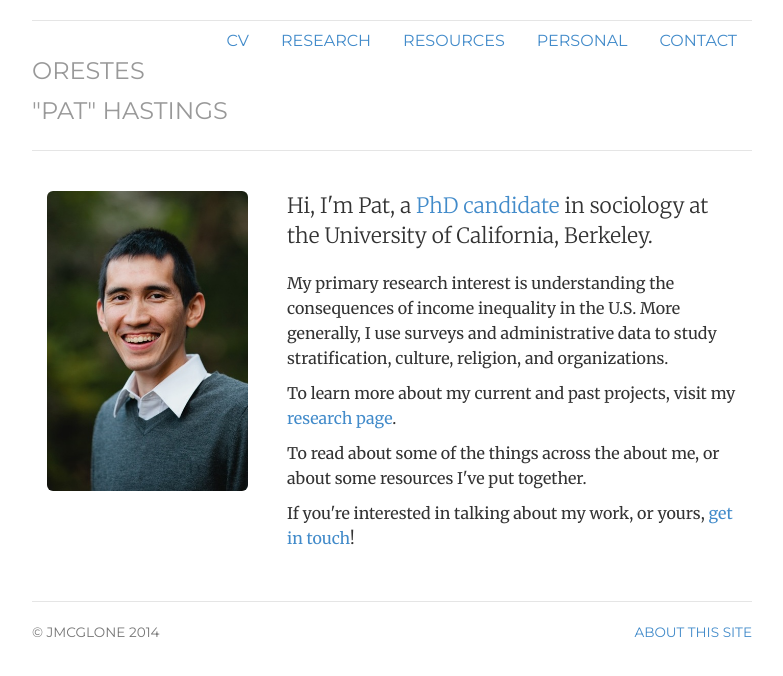
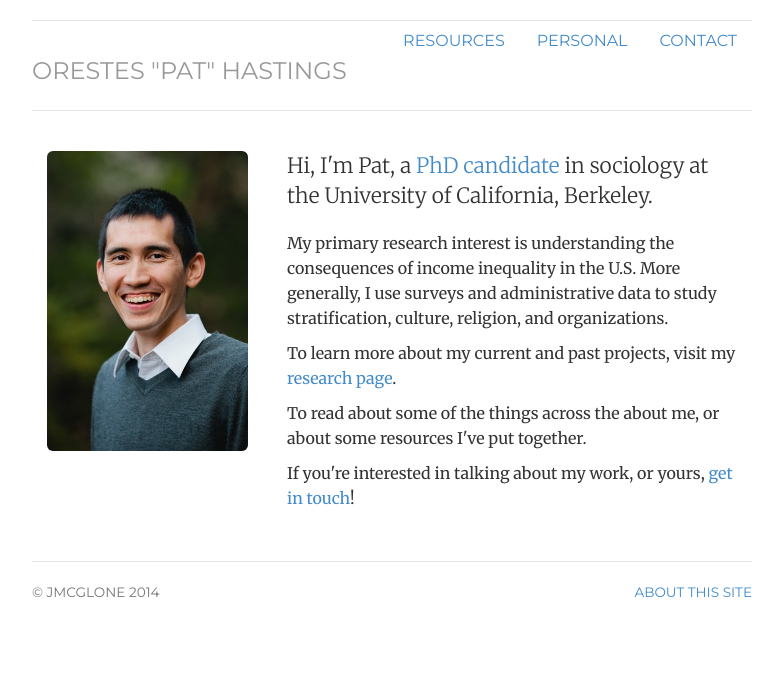
Before and after one commit to ophastings/ophastings.github.io, a Jekyll site: the page built from index.html, in a window 1280 px wide. Shown: the top 676 px of the page, without its empty margins (248-1031 px from the left). Built offline with Jekyll 4.4.1, drawn with Linux system fonts in a browser that asks for light colours.

Commit message:
Update header.html

```diff
--- a/_includes/header.html
+++ b/_includes/header.html
@@ -1,7 +1,7 @@
 <div class="header">
 	<ul class="nav nav-pills pull-right">
-		<li class="{{ page.cv }}"><a href="/HastingsCV.pdf" title="CV">CV</a></li>
-		<li class="{{ page.research }}"><a href="/research" title="Research2">Research</a></li>
+		<!-- <li class="{{ page.cv }}"><a href="/HastingsCV.pdf" title="CV">CV</a></li> -->
+	<!--	<li class="{{ page.research }}"><a href="/research" title="Research2">Research</a></li> -->
 		<li class="{{ page.resources }}"><a href="/resources" title="Resources">Resources</a></li>
 		<li class="{{ page.personal }}"><a href="/personal" title="Personal">Personal</a></li>
 		<li class="{{ page.contact }}"><a href="/contact" title="Contact">Contact</a></li>
```
